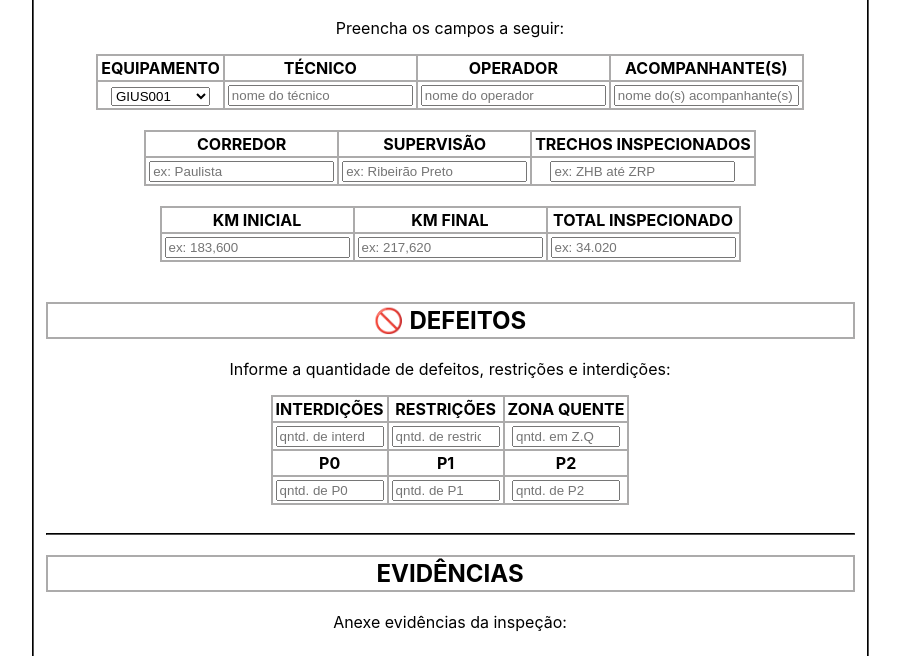
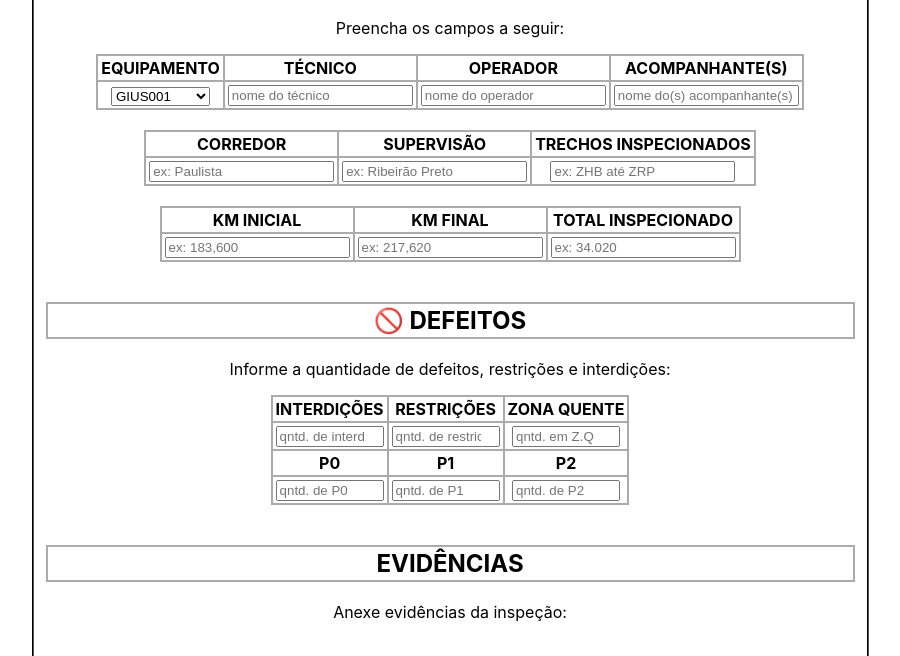
Before and after one commit to engjoaovictor/form-teste, a plain HTML site: page index.html in a window 1280 px wide. Shown: the part 101-757 px from the top of the page, without its empty margins (190-1090 px from the left). Drawn offline with Linux system fonts and the light colour scheme.

Commit message:
Update index.html

```diff
--- a/index.html
+++ b/index.html
@@ -91,7 +91,7 @@
                         <th><input type="number" name="num-p2" id="num-p2" placeholder="qntd. de P2"></th>
                     </tr>
                 </table>
-        </div> <br> <hr>
+        </div> <br>
 <!-- Usuário irá inserir imagens da inspeção-->
     <h2 class="subtitulo">EVIDÊNCIAS</h2>
         <P>Anexe evidências da inspeção:</P> <br>
```
